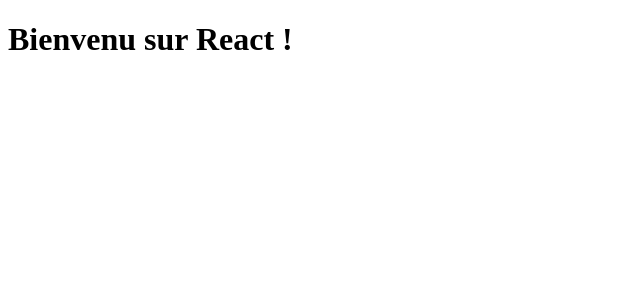
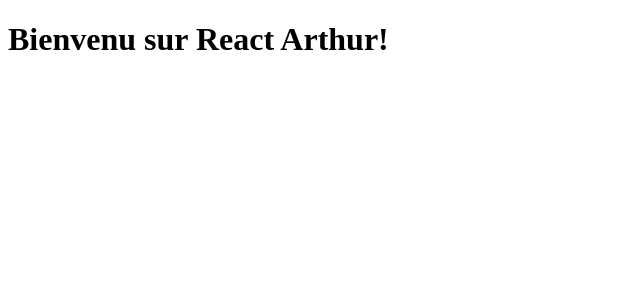
Before and after one commit to WebMamba/FormationReact, a React (Create React App) app: page / in a window 1280 px wide. Shown: the top 300 px of the page, without its empty margins (0-640 px from the left). Built offline with nearby package versions, Linux system fonts and the light colour scheme.

Commit message:
ajout d'une variable dans le jsx

```diff
--- a/src/components/HelloWorld/index.jsx
+++ b/src/components/HelloWorld/index.jsx
@@ -1,7 +1,9 @@
 export default function HelloWorld() {
+    const name = "Arthur";
+
     return (
         <>
-            <h1>Bienvenu sur React !</h1>
+            <h1>Bienvenu sur React { name }!</h1>
         </>
     );
 }
```
